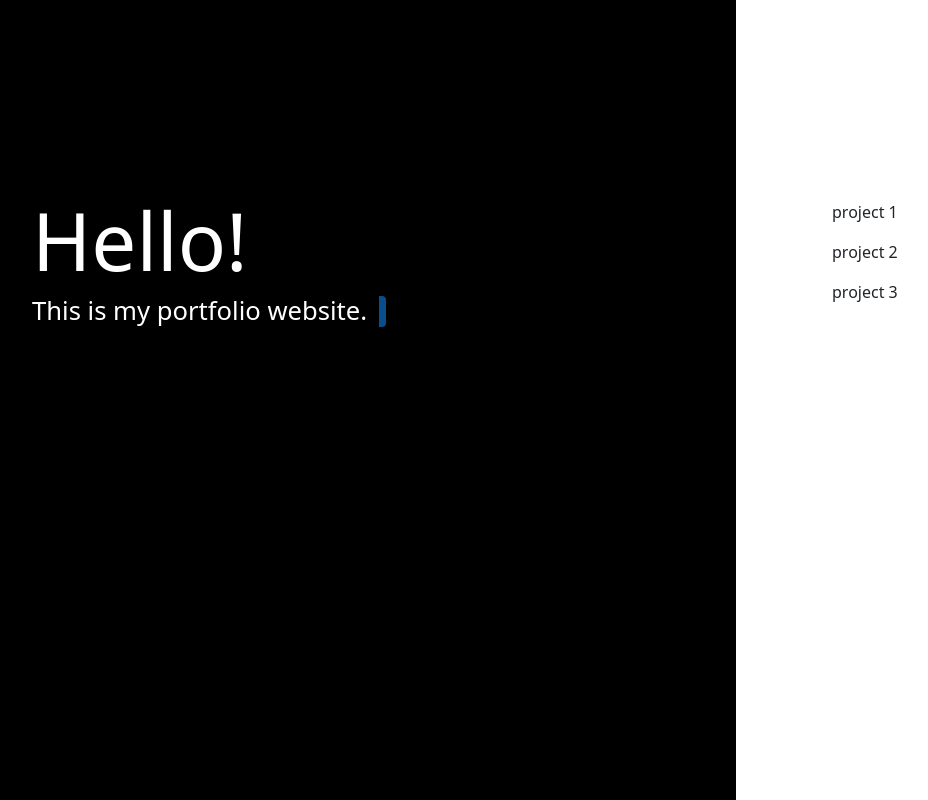
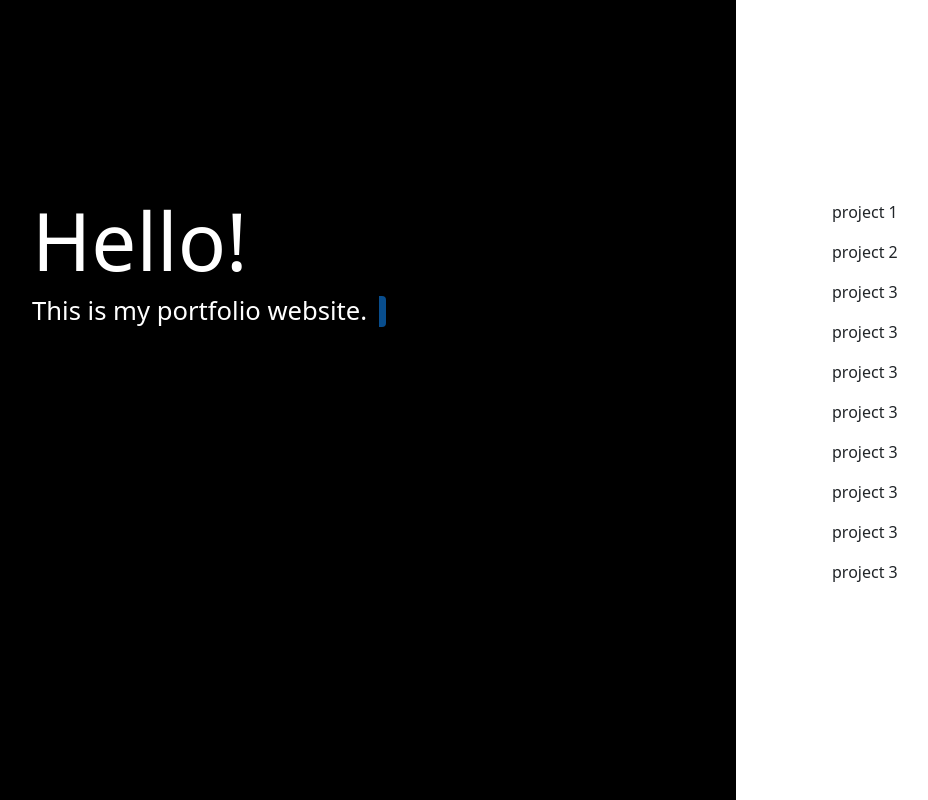
Before and after one commit to Vitaliew/website_portfolio, a Flask app: page / in a window 1280 px wide. Shown: the whole page, without its empty margins (96-1024 px from the left). Run offline with Flask 3, Linux system fonts and the light colour scheme.

Commit message:
Change overflow of the projects to make it more aesthetically pleasing

```diff
--- a/main.py
+++ b/main.py
@@ -3,7 +3,7 @@ import requests
 
 app = Flask(__name__)
 
-projects_list = ["project 1", "project 2", "project 3"]
+projects_list = ["project 1", "project 2", "project 3", "project 3", "project 3", "project 3", "project 3", "project 3", "project 3", "project 3", "project 3"]
 @app.route("/")
 def home():
     return render_template("index.html", projects=projects_list)
--- a/static/css/styles.css
+++ b/static/css/styles.css
@@ -39,10 +39,12 @@
 .projects{
   position: absolute;
   width: 15%;
+  height: 50%;
   padding:0;
   right:15%;
   top: 25%;
   margin:0;
+  overflow: auto;
 }
 
 body {
```
